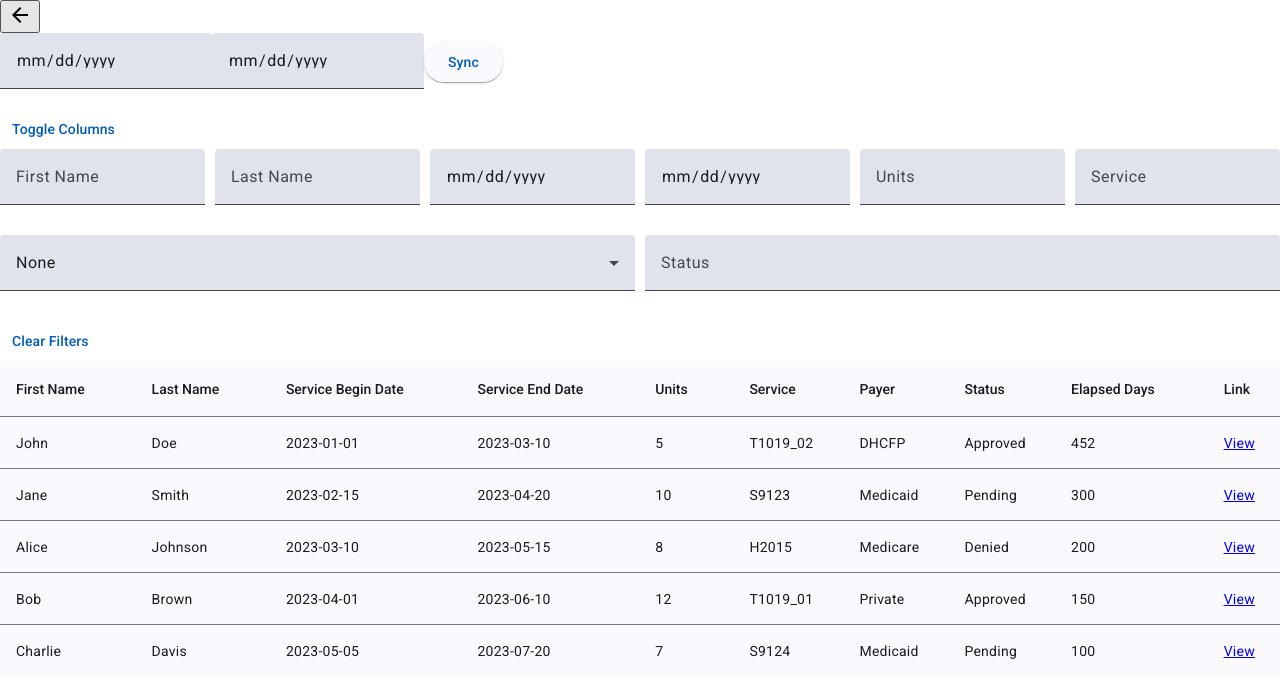
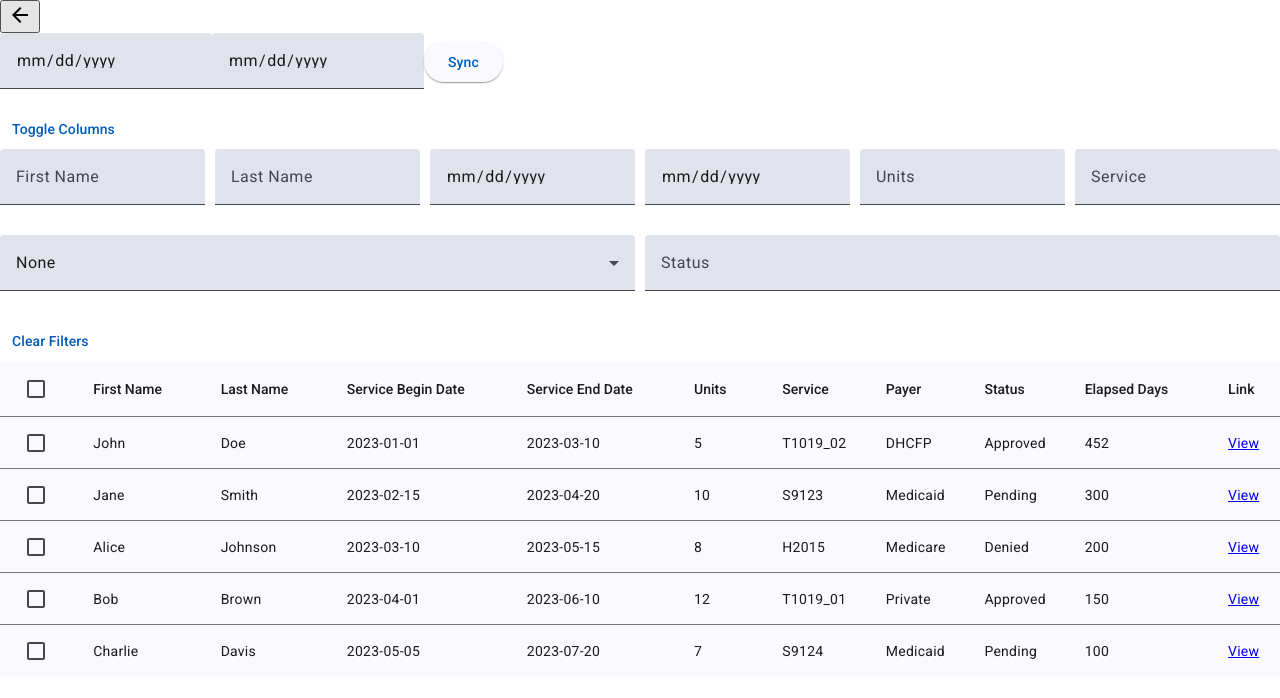
Before and after one commit to glebmark/sandata-billing-ui-poc, an Angular app: page /visits in a window 1280 px wide. Shown: the top 698 px of the page. Built offline with nearby package versions, Linux system fonts and the light colour scheme.

Commit message:
checkboxes on visits table + batches saving

```diff
--- a/src/app/visits-page/filters-and-table-of-visits.component.ts
+++ b/src/app/visits-page/filters-and-table-of-visits.component.ts
@@ -6,10 +6,11 @@ import { MatCheckboxModule } from '@angular/material/checkbox';
 import { MatButtonModule } from '@angular/material/button';
 import { MatMenuModule } from '@angular/material/menu';
 import { FormsModule } from '@angular/forms';
-import { CommonModule } from '@angular/common';
+import { CommonModule, CurrencyPipe } from '@angular/common';
 import { MatInputModule } from '@angular/material/input';
 import { MatSelectModule } from '@angular/material/select';
 import { RouterModule } from '@angular/router';
+import { SelectionModel } from "@angular/cdk/collections";
 
 @Component({
     selector: "app-filters-and-table-of-visits",
@@ -33,8 +34,23 @@ import { RouterModule } from '@angular/router';
                 </mat-form-field>
             </ng-container>
         </div>
+        <div *ngIf="totalUnits > 0" class="batch-creation">
+            <div>{{ selection.selected.length }} selected</div>
+            <div>Running Total: {{ runningTotal | currency:'USD' }}</div>
+            <div>Total Units: {{ totalUnits }}</div>
+            <button mat-raised-button color="primary" (click)="saveBatch()">Save Batch</button>
+            <button mat-raised-button color="warn" (click)="cancelBatch()">Cancel</button>
+        </div>
         <button mat-button (click)="clearFilters()">Clear Filters</button>
         <table mat-table [dataSource]="dataSource" matSort class="mat-elevation-z8">
+            <ng-container matColumnDef="select">
+                <th mat-header-cell *matHeaderCellDef>
+                    <mat-checkbox (change)="$event ? masterToggle() : null" [checked]="isAllSelected()" [indeterminate]="isAnySelected()"></mat-checkbox>
+                </th>
+                <td mat-cell *matCellDef="let element">
+                    <mat-checkbox (click)="$event.stopPropagation()" (change)="$event ? toggleSelection(element) : null" [checked]="selection.isSelected(element)"></mat-checkbox>
+                </td>
+            </ng-container>
             <ng-container *ngFor="let column of allColumns">
                 <ng-container *ngIf="column.visible" [matColumnDef]="column.def">
                     <th mat-header-cell *matHeaderCellDef mat-sort-header> {{column.name}} </th>
@@ -45,8 +61,8 @@ import { RouterModule } from '@angular/router';
                 <th mat-header-cell *matHeaderCellDef> Link </th>
                 <td mat-cell *matCellDef="let element"> <a [routerLink]="['/visit', element.id]">View</a> </td>
             </ng-container>
-            <tr mat-header-row *matHeaderRowDef="displayedColumns.concat('link')"></tr>
-            <tr mat-row *matRowDef="let row; columns: displayedColumns.concat('link');"></tr>
+            <tr mat-header-row *matHeaderRowDef="['select'].concat(displayedColumns).concat(['link'])"></tr>
+            <tr mat-row *matRowDef="let row; columns: displayedColumnsWithSelectAndLink;"></tr>
         </table>
     </div>
     `,
@@ -60,8 +76,13 @@ import { RouterModule } from '@angular/router';
         .filter-field {
             flex: 1 1 200px;
         }
+        .batch-creation {
+            margin-bottom: 10px;
+            font-weight: bold;
+        }
     `],
-    imports: [MatTableModule, MatSortModule, MatCheckboxModule, MatButtonModule, MatMenuModule, FormsModule, CommonModule, MatInputModule, MatSelectModule, RouterModule]
+    imports: [MatTableModule, MatSortModule, MatCheckboxModule, MatButtonModule, MatMenuModule, FormsModule, CommonModule, MatInputModule, MatSelectModule, RouterModule],
+    providers: [CurrencyPipe]
 })
 export class FiltersAndTableOfVisitsComponent implements AfterViewInit {
     // fix filters, when type in into multiple filters
@@ -83,6 +104,15 @@ export class FiltersAndTableOfVisitsComponent implements AfterViewInit {
     displayedColumns: string[] = this.allColumns.map(column => column.def);
 
     dataSource = new MatTableDataSource(ELEMENT_DATA);
+
+    get displayedColumnsWithSelectAndLink() {
+        return ['select', ...this.displayedColumns, 'link'];
+    }
+
+    selection = new SelectionModel<any>(true, []);
+
+    totalUnits: number = 0;
+    runningTotal: number = 0;
 
     ngAfterViewInit() {
         this.dataSource.sort = this.sort;
@@ -109,14 +139,52 @@ export class FiltersAndTableOfVisitsComponent implements AfterViewInit {
         this.allColumns.forEach(column => column.filterValue = '');
         this.dataSource.filter = '';
     }
+
+
+    // checkboxes column (4 funcs):
+
+    isAllSelected() {
+        const numSelected = this.selection.selected.length;
+        const numRows = this.dataSource.data.length;
+        return numSelected === numRows;
+    }
+
+    isAnySelected() {
+        const numSelected = this.selection.selected.length;
+        const numRows = this.dataSource.data.length;
+        return numSelected > 0 && numSelected < numRows;
+    }
+
+    masterToggle() {
+        this.isAllSelected() ? this.selection.clear() : this.dataSource.data.forEach(row => this.selection.select(row));
+        this.calculateTotals();
+    }
+
+    toggleSelection(row: any) {
+        this.selection.toggle(row);
+        this.calculateTotals();
+    }
+
+    calculateTotals() {
+        this.totalUnits = this.selection.selected.reduce((acc, curr) => acc + curr.units, 0);
+        this.runningTotal = this.selection.selected.reduce((acc, curr) => acc + curr.units * curr.perUnitPrice, 0);
+    }
+
+    saveBatch() {
+        // TODO implement save batch
+        console.log('Batch saved');
+    }
+
+    cancelBatch() {
+        this.selection.clear();
+        this.calculateTotals();
+    }
 }
 
 const ELEMENT_DATA = [
-    {id: 1, firstName: 'John', lastName: 'Doe', serviceBeginDate: '2023-01-01', serviceEndDate: '2023-03-10', units: 5, service: 'T1019_02', payer: 'DHCFP', status: 'Approved', elapsedDays: 452},
-    {id: 2, firstName: 'Jane', lastName: 'Smith', serviceBeginDate: '2023-02-15', serviceEndDate: '2023-04-20', units: 10, service: 'S9123', payer: 'Medicaid', status: 'Pending', elapsedDays: 300},
-    {id: 3, firstName: 'Alice', lastName: 'Johnson', serviceBeginDate: '2023-03-10', serviceEndDate: '2023-05-15', units: 8, service: 'H2015', payer: 'Medicare', status: 'Denied', elapsedDays: 200},
-    {id: 4, firstName: 'Bob', lastName: 'Brown', serviceBeginDate: '2023-04-01', serviceEndDate: '2023-06-10', units: 12, service: 'T1019_01', payer: 'Private', status: 'Approved', elapsedDays: 150},
-    {id: 5, firstName: 'Charlie', lastName: 'Davis', serviceBeginDate: '2023-05-05', serviceEndDate: '2023-07-20', units: 7, service: 'S9124', payer: 'Medicaid', status: 'Pending', elapsedDays: 100},
+    {id: 1, firstName: 'John', lastName: 'Doe', serviceBeginDate: '2023-01-01', serviceEndDate: '2023-03-10', units: 5, service: 'T1019_02', payer: 'DHCFP', status: 'Approved', elapsedDays: 452, perUnitPrice: 10},
+    {id: 2, firstName: 'Jane', lastName: 'Smith', serviceBeginDate: '2023-02-15', serviceEndDate: '2023-04-20', units: 10, service: 'S9123', payer: 'Medicaid', status: 'Pending', elapsedDays: 300, perUnitPrice: 15},
+    {id: 3, firstName: 'Alice', lastName: 'Johnson', serviceBeginDate: '2023-03-10', serviceEndDate: '2023-05-15', units: 8, service: 'H2015', payer: 'Medicare', status: 'Denied', elapsedDays: 200, perUnitPrice: 20},
+    {id: 4, firstName: 'Bob', lastName: 'Brown', serviceBeginDate: '2023-04-01', serviceEndDate: '2023-06-10', units: 12, service: 'T1019_01', payer: 'Private', status: 'Approved', elapsedDays: 150, perUnitPrice: 25},
+    {id: 5, firstName: 'Charlie', lastName: 'Davis', serviceBeginDate: '2023-05-05', serviceEndDate: '2023-07-20', units: 7, service: 'S9124', payer: 'Medicaid', status: 'Pending', elapsedDays: 100, perUnitPrice: 30},
 ];
-
-// TODO rename views to visits
```
